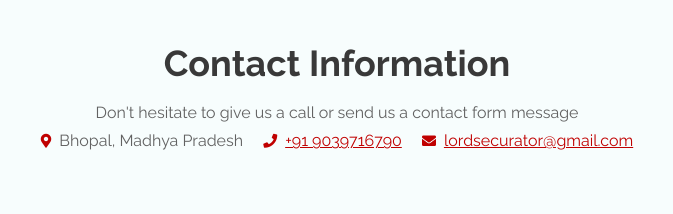
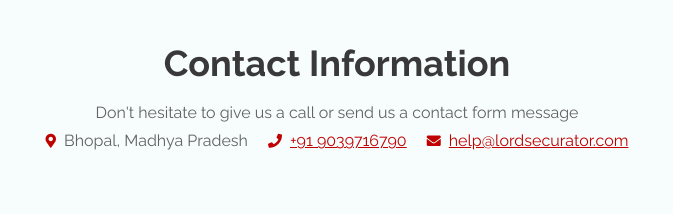
Before and after one commit to lordsecurator/lordsecurator.github.io, a plain HTML site: page index.html in a window 1280 px wide. Shown: the part 3720-3934 px from the top of the page, 303-976 px from the left. Drawn offline with Linux system fonts and the light colour scheme.

Commit message:
Update index.html

```diff
--- a/index.html
+++ b/index.html
@@ -521,7 +521,7 @@
             <li class="address">Don't hesitate to give us a call or send us a contact form message</li>
             <li><i class="fas fa-map-marker-alt"></i>Bhopal, Madhya Pradesh</li>
             <li><i class="fas fa-phone"></i><a class="turquoise" href="tel:9111888195">+91 9039716790</a></li>
-            <li><i class="fas fa-envelope"></i><a class="turquoise" href="mailto:lordsecurator@gmail.com">lordsecurator@gmail.com</a></li>
+            <li><i class="fas fa-envelope"></i><a class="turquoise" href="mailto:help@lordsecurator.com">help@lordsecurator.com</a></li>
           </ul>
         </div> <!-- end of col -->
       </div> <!-- end of row -->
```
